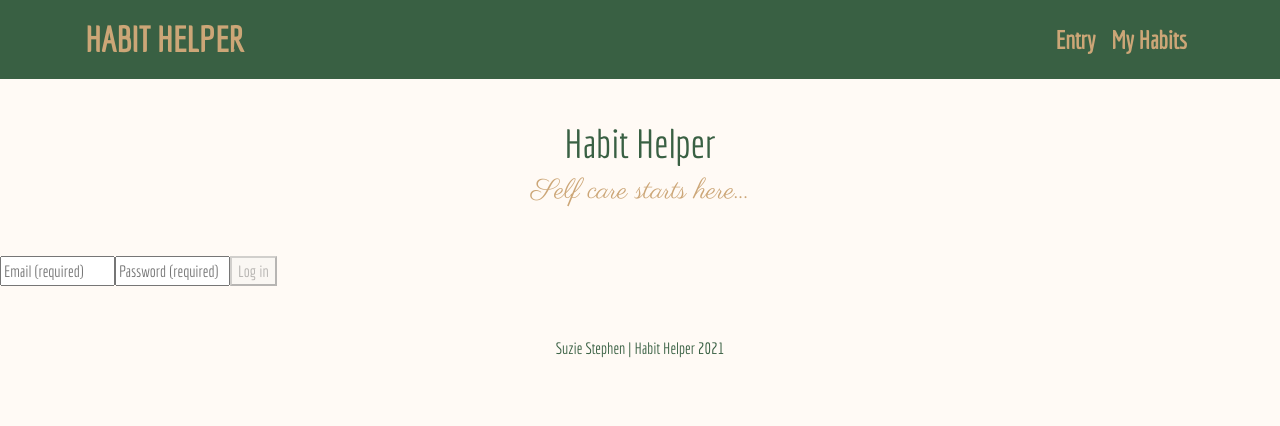
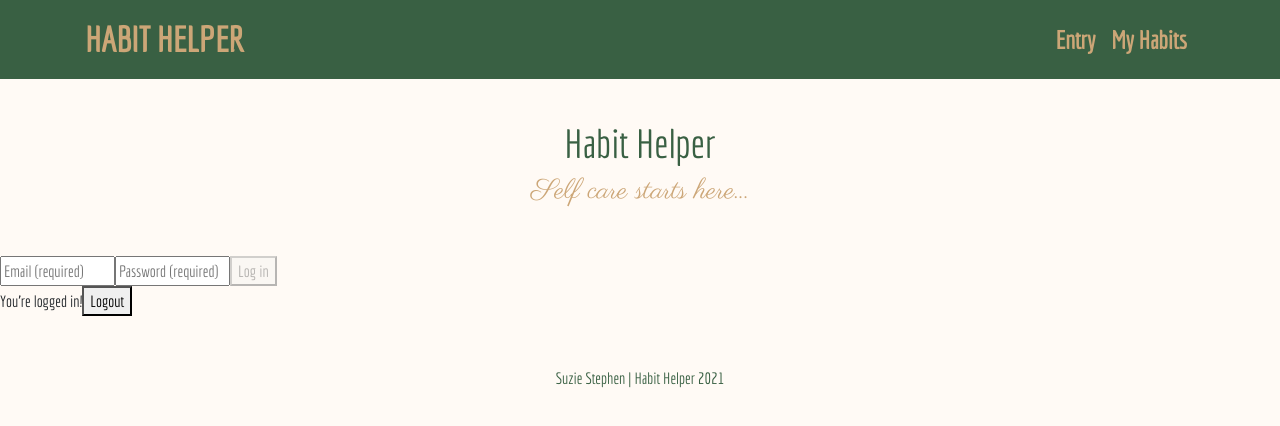
Before and after one commit to suziestephen/habit-helper.github.io, a React (Create React App) app in the folder client/: page /Login in a window 1280 px wide. Shown: the top 426 px of the page. Built offline with nearby package versions, Linux system fonts and the light colour scheme; no server answers; a web font is replaced by a local one.

Commit message:
logout button working

```diff
--- a/client/src/App.js
+++ b/client/src/App.js
@@ -1,5 +1,5 @@
 import React, { useState, useEffect } from "react";
-import { BrowserRouter as Router, Route, Switch, Link, Redirect, withRouter } from "react-router-dom";
+import { BrowserRouter as Router, Route, Switch, Link, Redirect, useHistory } from "react-router-dom";
 import NavBar from "./components/Navbar/Navbar";
 import Header from "./components/Header/Header.js";
 import Wrapper from "./components/Wrapper/Wrapper.js";
@@ -32,21 +32,19 @@ const PrivateRoute = ({ component: Component, isAuthenticated, ...rest }) => (
   )} />
 )
 
-// const AuthButton = withRouter(({ history }) => (
-//   isAuthenticated
-//   ?
-//   <p>
-//     Welcome! <button onClick={() => {
-//     isAuthenticated.signout(() => history.push('/'))
-//     }}> Sign Out
-//     </button>
-//   </p>
-//   :
-//   <p>You are not logged in</p>
-// ))
 
 
+export function Logout() {
+  const history = useHistory();
+  function logOut() {
+    API.userLogout();
+    history.go(0);
+  }
 
+  return <div>You're logged in!<button type="button" onClick={logOut}>
+    Logout
+ </button></div>;
+}
 
 function App () {
 
@@ -102,7 +100,7 @@ function App () {
                       }
 
               </Switch>
-
+              <Logout />
             <Footer />
         </div>
     </Router>
--- a/client/src/utils/API.js
+++ b/client/src/utils/API.js
@@ -82,10 +82,14 @@ export default {
 
 
 
-    logout: function() {
-      console.log('logout');
-      return axios.post('/api/user/logout');
-  },
+    userLogout: function() {
+      return axiosInstance({
+        method: 'get',
+        url: "/api/user/logout",
+      })
+    },
+
+
 
     userLogin: function (userData) {
       return axiosInstance({
```
